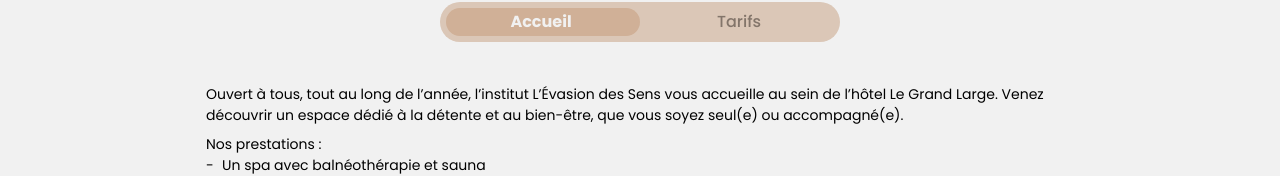
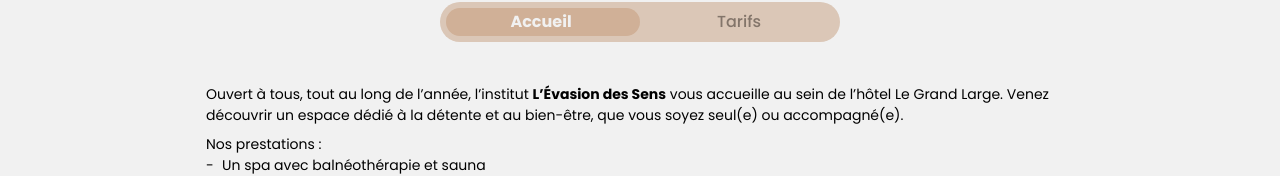
Before and after one commit to Vinchd/levasiondessens, a Next.js app: page / in a window 1280 px wide. Shown: the part 134-310 px from the top of the page. Built offline with nearby package versions, Linux system fonts and the light colour scheme.

Commit message:
change institute name in bold

```diff
--- a/src/components/homediv/Welcome.jsx
+++ b/src/components/homediv/Welcome.jsx
@@ -5,10 +5,10 @@ export default function Welcome() {
 	return (
 		<>
 			<p className="mb-2">
-				Ouvert à tous, tout au long de l’année, l’institut L’Évasion des Sens
-				vous accueille au sein de l’hôtel Le Grand Large. Venez découvrir un
-				espace dédié à la détente et au bien-être, que vous soyez seul(e) ou
-				accompagné(e).
+				Ouvert à tous, tout au long de l’année, l’institut{" "}
+				<span className="font-bold">L’Évasion des Sens</span> vous accueille au
+				sein de l’hôtel Le Grand Large. Venez découvrir un espace dédié à la
+				détente et au bien-être, que vous soyez seul(e) ou accompagné(e).
 			</p>
 			<div className="mb-2">
 				Nos prestations :
```
